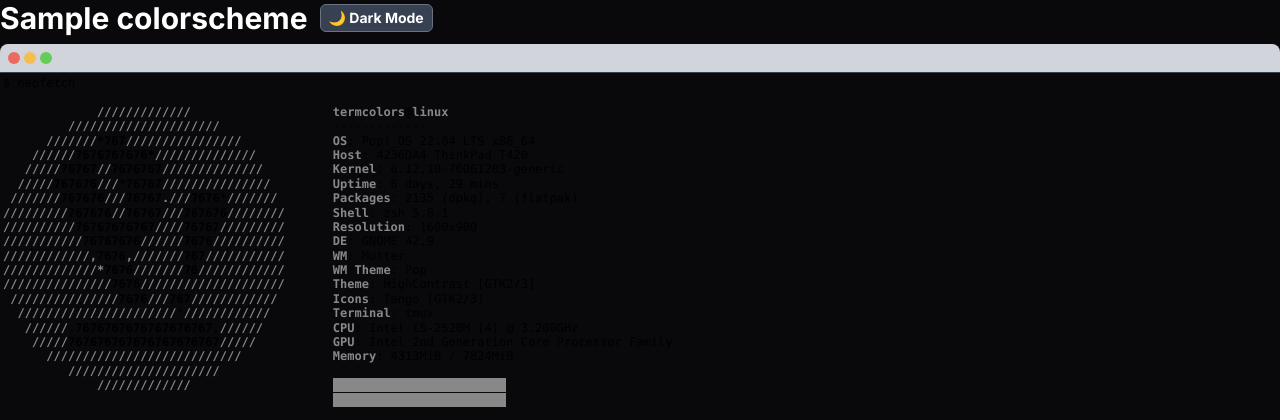
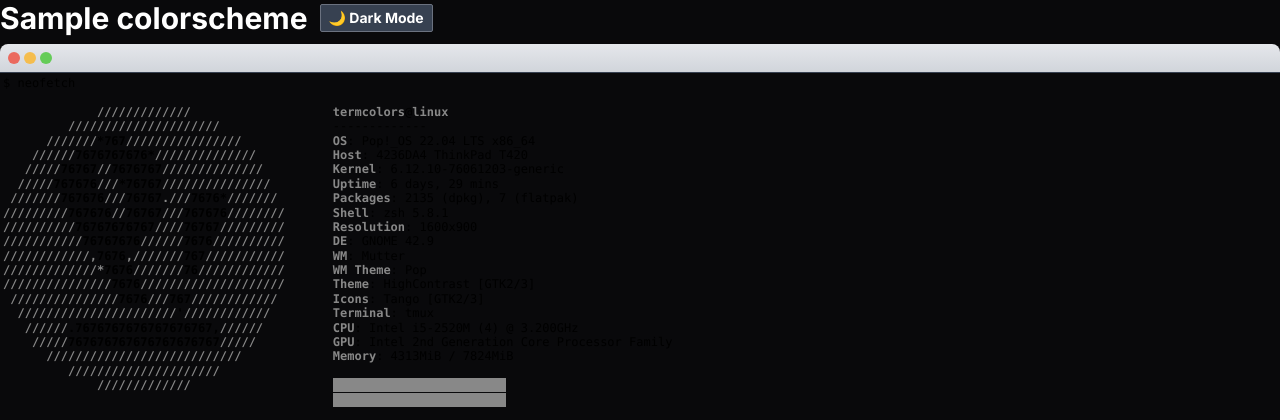
Before and after one commit to johnmatthiggins/termcolors, a Django app: template home/templates/themeinfo.html in a window 1280 px wide. Shown: the top 420 px of the page. Run offline with Django 5.2, Linux system fonts and the light colour scheme; the template is opened without the code that fills it: values that come from a table or form of the project are taken from there, others are empty; tables that the repository leaves empty hold one stand-in row (values such as "Sample post"); some libraries are stand-ins or nearby versions.

Commit message:
made corners sharper

```diff
--- a/home/templates/themeinfo.html
+++ b/home/templates/themeinfo.html
@@ -10,16 +10,16 @@
 				{{ colorscheme.name }}
 				<span class="flex gap-2 item-center py-1">
 				{% if colorscheme.contrast_ratio > 16 %}
-					<div class="bg-black rounded-md px-2 text-white w-fit text-sm border border-white border-solid flex items-center">
+					<div class="bg-black rounded-sm px-2 text-white w-fit text-sm border border-white border-solid flex items-center">
 						&#128161; High contrast
 					</div>
 				{% endif %}
 				{% if colorscheme.is_dark %}
-					<div class="bg-gray-700 rounded-md px-2 text-white w-fit text-sm border border-gray-500 border-solid flex items-center">
+					<div class="bg-gray-700 rounded-sm px-2 text-white w-fit text-sm border border-gray-500 border-solid flex items-center">
 						&#127769; Dark Mode
 					</div>
 				{% else %}
-					<div class="bg-white rounded-md px-2 text-gray-700 w-fit text-sm flex items-center">
+					<div class="bg-white rounded-sm px-2 text-gray-700 w-fit text-sm flex items-center">
 						&#9728;&#65039; Light Mode
 					</div>
 				{% endif %}
@@ -38,7 +38,7 @@
 		</style>
 	</div>
 	<div class="flex flex-col mb-4">
-		<div class="rounded-t-lg bg-gray-300 px-2 py-2 flex justify-between border-b-gray-700 border-b-solid border-b">
+		<div class="rounded-t-lg bg-gradient-to-t from-gray-300 to-gray-200 px-2 py-2 flex justify-between border-b-gray-700 border-b-solid border-b">
 				<div class="flex items-center gap-1">
 					<span class="min-w-3 h-3 rounded-full" style="background-color: #EB6A5F;"></span>
 					<span class="min-w-3 h-3 rounded-full" style="background-color: #F5BD4E;"></span>
--- a/theme/static/css/dist/styles.css
+++ b/theme/static/css/dist/styles.css
@@ -1023,6 +1011,10 @@ select {
   border-radius: 0.375rem;
 }
 
+.rounded-sm {
+  border-radius: 0.125rem;
+}
+
 .rounded-t-lg {
   border-top-left-radius: 0.5rem;
   border-top-right-radius: 0.5rem;
@@ -1138,9 +1105,60 @@ select {
   background-color: rgb(9 9 11 / var(--tw-bg-opacity, 1));
 }
 
-.bg-zinc-800 {
-  --tw-bg-opacity: 1;
-  background-color: rgb(39 39 42 / var(--tw-bg-opacity, 1));
+.bg-gradient-to-t {
+  background-image: linear-gradient(to top, var(--tw-gradient-stops));
+}
+
+.from-pink-500 {
+  --tw-gradient-from: #ec4899 var(--tw-gradient-from-position);
+  --tw-gradient-to: rgb(236 72 153 / 0) var(--tw-gradient-to-position);
+  --tw-gradient-stops: var(--tw-gradient-from), var(--tw-gradient-to);
+}
+
+.from-gray-300 {
+  --tw-gradient-from: #d1d5db var(--tw-gradient-from-position);
+  --tw-gradient-to: rgb(209 213 219 / 0) var(--tw-gradient-to-position);
+  --tw-gradient-stops: var(--tw-gradient-from), var(--tw-gradient-to);
+}
+
+.from-gray-400 {
+  --tw-gradient-from: #9ca3af var(--tw-gradient-from-position);
+  --tw-gradient-to: rgb(156 163 175 / 0) var(--tw-gradient-to-position);
+  --tw-gradient-stops: var(--tw-gradient-from), var(--tw-gradient-to);
+}
+
+.from-pink-700 {
+  --tw-gradient-from: #be185d var(--tw-gradient-from-position);
+  --tw-gradient-to: rgb(190 24 93 / 0) var(--tw-gradient-to-position);
+  --tw-gradient-stops: var(--tw-gradient-from), var(--tw-gradient-to);
+}
+
+.to-pink-600 {
+  --tw-gradient-to: #db2777 var(--tw-gradient-to-position);
+}
+
+.to-pink-700 {
+  --tw-gradient-to: #be185d var(--tw-gradient-to-position);
+}
+
+.to-gray-500 {
+  --tw-gradient-to: #6b7280 var(--tw-gradient-to-position);
+}
+
+.to-gray-400 {
+  --tw-gradient-to: #9ca3af var(--tw-gradient-to-position);
+}
+
+.to-gray-300 {
+  --tw-gradient-to: #d1d5db var(--tw-gradient-to-position);
+}
+
+.to-gray-200 {
+  --tw-gradient-to: #e5e7eb var(--tw-gradient-to-position);
+}
+
+.to-pink-500 {
+  --tw-gradient-to: #ec4899 var(--tw-gradient-to-position);
 }
 
 .p-\[3px\] {
```
Also changed, not shown: other parts of theme/static/css/dist/styles.css (+15 -52 lines), home/templates/themes.html (+7 -7 lines).
